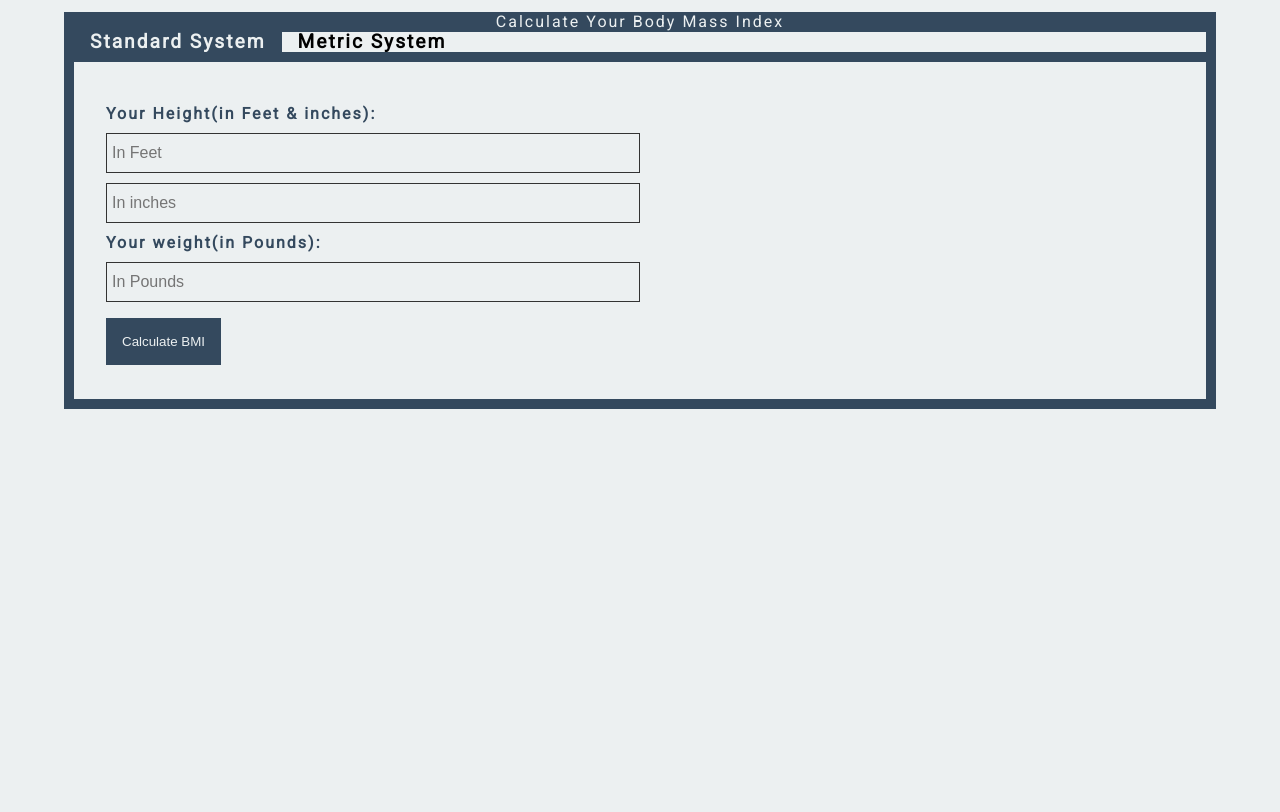
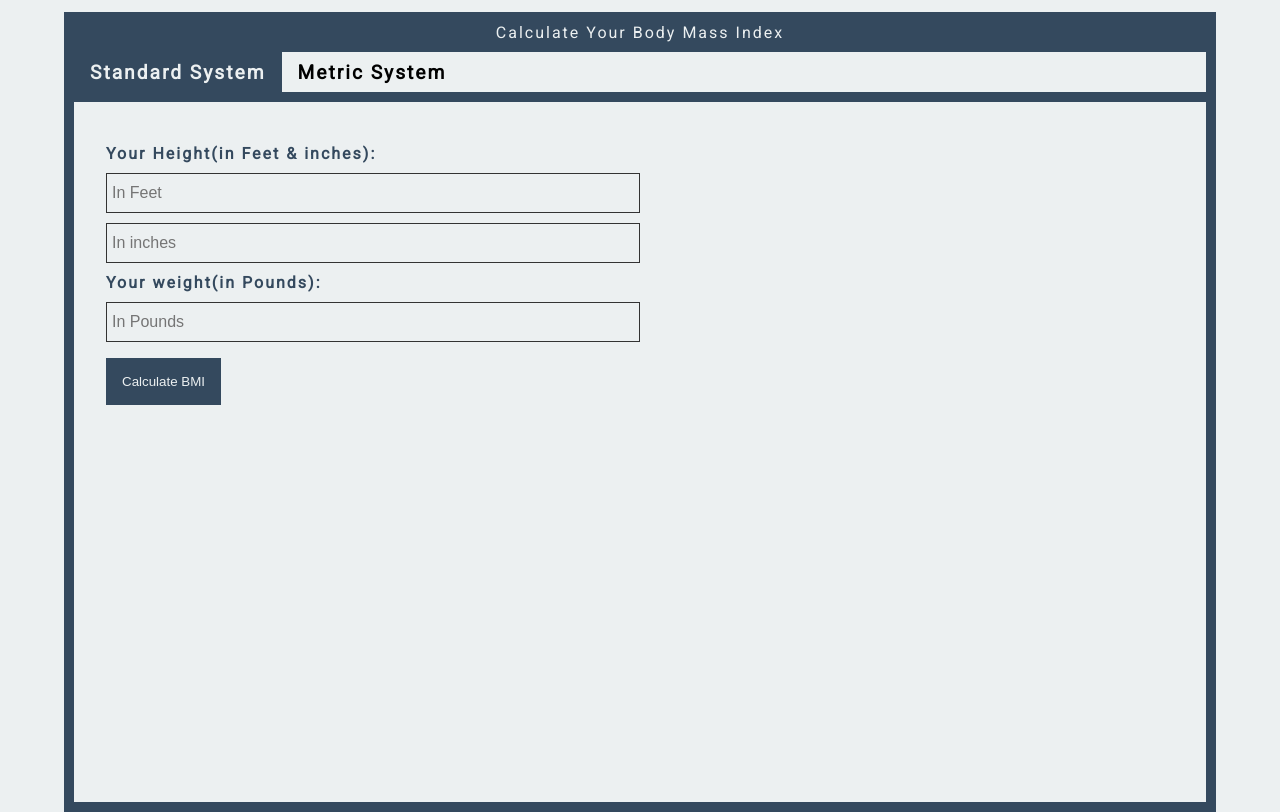
Before and after one commit to gitanilsen/BMICalculator, a plain HTML site: page index.html in a window 1280 px wide. Shown: the part 68-880 px from the top of the page. Before the commit the page ends 800 px from the top, so only its background shows below. Drawn offline with Linux system fonts and the light colour scheme.

Commit message:
Update style.css
Height

```diff
--- a/css/style.css
+++ b/css/style.css
@@ -42,7 +42,7 @@ header .logo-text {
 /* BMI container */
 .bmi-container {
   width: 90%;
-  min-height: 100%;
+  min-height: 100vh;
   margin: 0 auto;
   /* background-color: green; */
   display: grid;
```
